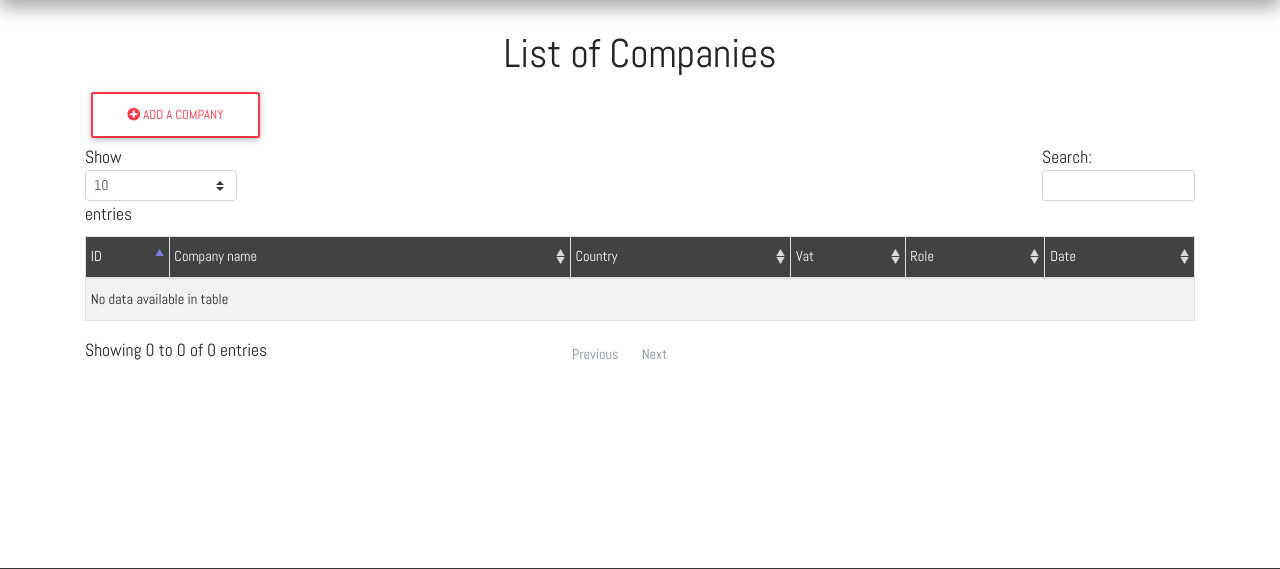
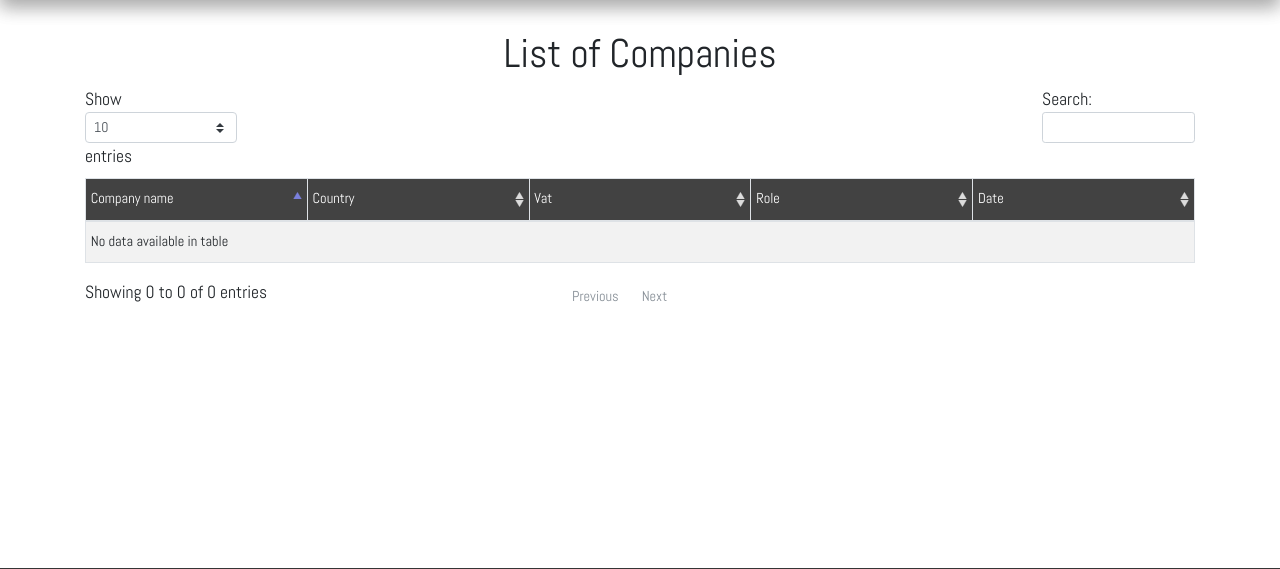
Before and after one commit to PierreKimbanziR/cogip, a PHP site: page /companies in a window 1280 px wide. Shown: the part 202-771 px from the top of the page. Run offline with PHP 8.4, Linux system fonts and the light colour scheme; the visitor is signed in with stand-in values (Sample User, id 1); data that the repository does not hold is empty; a stand-in replaces the project's code that opens the database connection; some libraries are stand-ins or nearby versions.

Commit message:
add corrections to companiesview

```diff
--- a/views/companies/CompaniesView.php
+++ b/views/companies/CompaniesView.php
@@ -7,16 +7,25 @@ include "components/navbar.php";
 <div class="container">
 
     <h1 class="text-center ">List of <?= $page_title?></h1>
-    <a href="/cogip/companies/create"><button type="button" class="btn btn-outline-danger waves-effect "><i class="fas fa-plus-circle"></i> Add a company</button></a>
+    <div class="table-responsive">
+
+
+
+    <?php if ($_SESSION['level'] == 3) : ?>
+
+<a href="/cogip/companies/create"><button type="button" class="btn btn-outline-danger waves-effect"><i class="fas fa-plus-circle"></i> Add a company</button></a>
+
+<?php endif ?>
+
     <table id="searchCompany" class="table table-striped table-bordered table-sm">
+
         <thead class="grey darken-3 white-text">
             <tr>
-                <th scope="col">ID</th>
-                <th scope="col">Company name</th>
-                <th scope="col">Country</th>
-                <th scope="col">Vat</th>
-                <th scope="col">Role</th>
-                <th scope="col">Date</th>
+                <th class="th-sm">Company name</th>
+                <th class="th-sm">Country</th>
+                <th class="th-sm">Vat</th>
+                <th class="th-sm">Role</th>
+                <th class="th-sm">Date</th>
             </tr>
         </thead>
         <tbody>
@@ -26,12 +35,6 @@ include "components/navbar.php";
 
             <!-- id dans le tr pour appliquer un JS quand on clic sur tr-->
             <tr id="<?php echo $company['id']; ?>" class="example hoverable click">
-
-                <th scope="row">
-                    <a href='companies/<?php echo $company['id']; ?>'>
-                        <?php echo $company["id"]; ?></a>
-                </th>
-
                 <td><?php echo $company['name'] ?></td>
                 <td><?php echo $company['country'] ?></td>
                 <td><?php echo $company['vat'] ?></td>
@@ -45,6 +48,7 @@ include "components/navbar.php";
 
         </tbody>
     </table>
+</div>
 </div>
 
 <?php include 'components/scripts.php'?>
```
